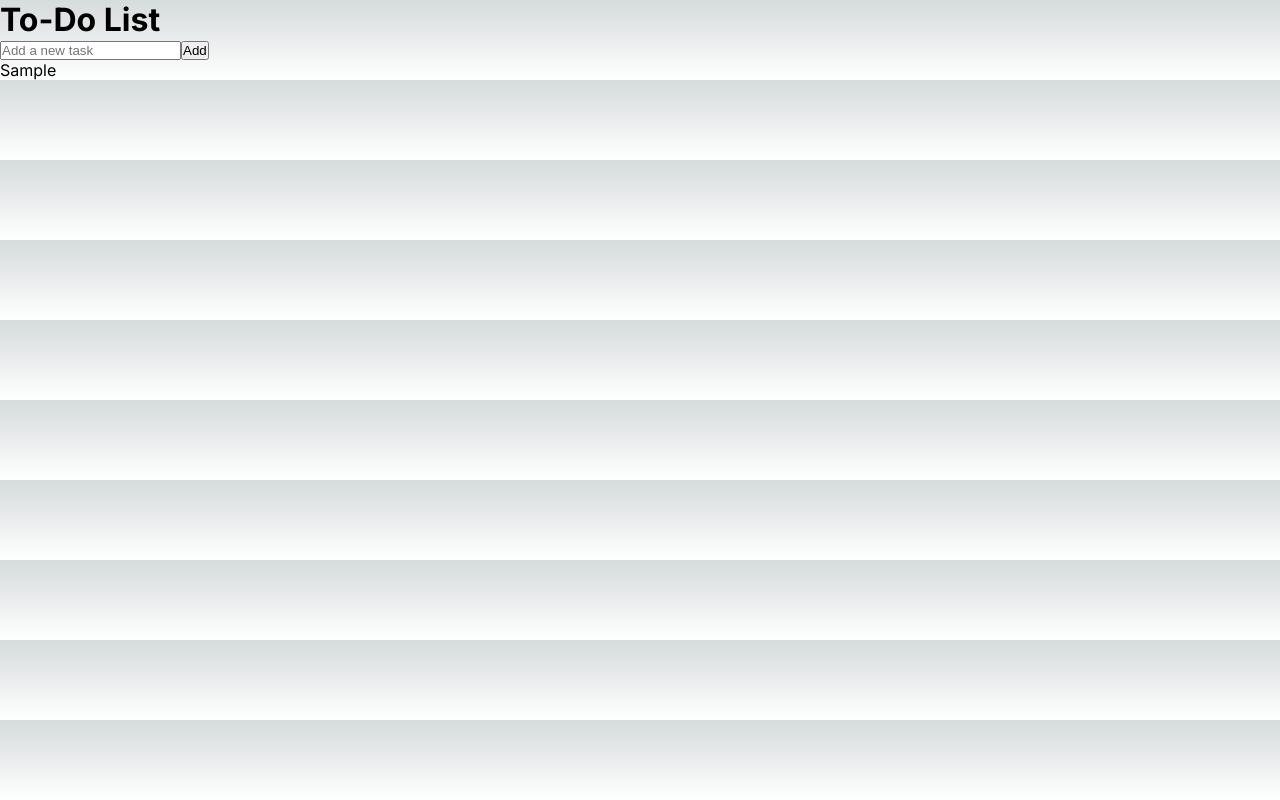
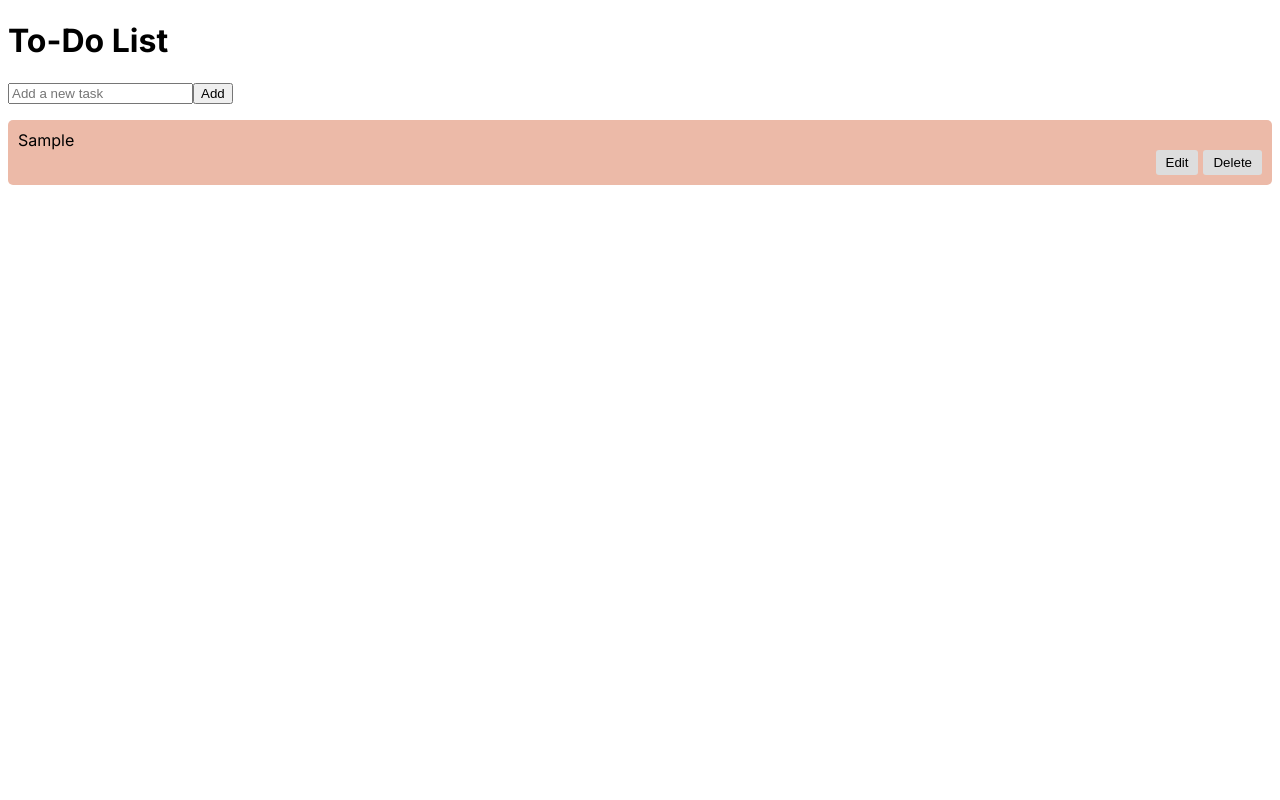
Before and after one commit to pengsterism/to-do-list, a Next.js app: page / in a window 1280 px wide. Both pictures are taken after typing "Sample" into the empty fields and a click on the button "Add". Built offline with nearby package versions, Linux system fonts and the light colour scheme.

Commit message:
- added edit and remove - added styled-components - removed css

```diff
--- a/src/app/components/ListItems/ListItems.js
+++ b/src/app/components/ListItems/ListItems.js
@@ -1,13 +1,82 @@
-import React from 'react';
+"use client"
 
-function ListItems({ tasks }) {
+import React, { useState } from 'react';
+import styled from 'styled-components';
+
+
+
+const colors = ['#ECBAA8', '#CC1426', '#56223D', '#EF60A3', '#000000'];
+
+const StyledUl = styled.ul`
+  list-style-type: none;
+  padding: 0;
+  align-items:center;
+  justify-content: center;
+`;
+
+const StyledLi = styled.li`
+  margin-bottom: 8px;
+  background-color: ${props => props.color || 'white'};
+  padding: 10px;
+  border-radius: 5px;
+`;
+
+const Button = styled.button`
+  padding: 5px 10px;
+  border: none;
+  background-color: #ddd;
+  cursor: pointer;
+  border-radius: 3px;
+  display: flex;
+  justify-content: space-between;
+`;
+
+const ButtonContainer = styled.div`
+justify-content: right;
+align-items: right;
+display: flex;
+column-gap: 5px;
+`;
+
+function ListItems({ tasks, handleEdit, handleDelete, editingIndex, handleUpdate }) {
+
+  const [editedTask, setEditedTask] = useState('');
+
+  const handleChange = event => {
+    setEditedTask(event.target.value);
+  };
+
+  const handleSave = index => {
+    handleUpdate(index, editedTask);
+    setEditedTask('');
+    handleEdit(-1);
+  };
   return (
-    <ul>
-      {tasks.map((task, index) => (
-        <li key={index}>{task}</li>
-      ))}
-    </ul>
-  );
+    <StyledUl>
+    {tasks.map((task, index) => (
+      <StyledLi key={index} color={colors[index % colors.length]}>
+        {editingIndex === index ? (
+          <>
+            <input type="text" value={editedTask} onChange={handleChange} />
+            <div>
+              <Button onClick={() => handleSave(index)}>Save</Button>
+              <Button onClick={() => handleDelete(index)}>Delete</Button>
+            </div>
+          </>
+        ) : (
+          <>
+            {task}
+            <ButtonContainer>
+              <Button onClick={() => handleEdit(index)}>Edit</Button>
+              <Button onClick={() => handleDelete(index)}>Delete</Button>
+            </ButtonContainer>
+          </>
+        )}
+      </StyledLi>
+    ))}
+  </StyledUl>
+);
 }
 
+
 export default ListItems;
--- a/src/app/components/TodoList/TodoList.js
+++ b/src/app/components/TodoList/TodoList.js
@@ -4,18 +4,42 @@ import React, { useState } from 'react';
 import InputForm from '../InputForm/InputForm';
 import ListItems from '../ListItems/ListItems';
 
+
+
 function TodoList() {
   const [tasks, setTasks] = useState([]);
+  const [editingIndex, setEditingIndex] = useState(-1);
 
   const addTask = (task) => {
     setTasks([...tasks, task]);
+  };
+
+  const handleEdit = (index) => {
+    setEditingIndex(index);
+  };
+
+  const handleDelete = (index) => {
+    const newTasks = tasks.filter((_, i) => i !== index);
+    setTasks(newTasks);
+  };
+
+  const handleUpdate = (index, updatedTask) => {
+    const updatedTasks = tasks.map((task, i) => (i === index ? updatedTask : task));
+    setTasks(updatedTasks);
+    setEditingIndex(-1);
   };
 
   return (
     <div>
       <h1>To-Do List</h1>
       <InputForm addTask={addTask} />
-      <ListItems tasks={tasks} />
+      <ListItems
+        tasks={tasks}
+        handleEdit={handleEdit}
+        handleDelete={handleDelete}
+        editingIndex={editingIndex}
+        handleUpdate={handleUpdate}
+      />
     </div>
   );
 }
--- a/src/app/globals.css
+++ /dev/null
@@ -1,107 +0,0 @@
-:root {
-  --max-width: 1100px;
-  --border-radius: 12px;
-  --font-mono: ui-monospace, Menlo, Monaco, 'Cascadia Mono', 'Segoe UI Mono',
-    'Roboto Mono', 'Oxygen Mono', 'Ubuntu Monospace', 'Source Code Pro',
-    'Fira Mono', 'Droid Sans Mono', 'Courier New', monospace;
-
-  --foreground-rgb: 0, 0, 0;
-  --background-start-rgb: 214, 219, 220;
-  --background-end-rgb: 255, 255, 255;
-
-  --primary-glow: conic-gradient(
-    from 180deg at 50% 50%,
-    #16abff33 0deg,
-    #0885ff33 55deg,
-    #54d6ff33 120deg,
-    #0071ff33 160deg,
-    transparent 360deg
-  );
-  --secondary-glow: radial-gradient(
-    rgba(255, 255, 255, 1),
-    rgba(255, 255, 255, 0)
-  );
-
-  --tile-start-rgb: 239, 245, 249;
-  --tile-end-rgb: 228, 232, 233;
-  --tile-border: conic-gradient(
-    #00000080,
-    #00000040,
-    #00000030,
-    #00000020,
-    #00000010,
-    #00000010,
-    #00000080
-  );
-
-  --callout-rgb: 238, 240, 241;
-  --callout-border-rgb: 172, 175, 176;
-  --card-rgb: 180, 185, 188;
-  --card-border-rgb: 131, 134, 135;
-}
-
-@media (prefers-color-scheme: dark) {
-  :root {
-    --foreground-rgb: 255, 255, 255;
-    --background-start-rgb: 0, 0, 0;
-    --background-end-rgb: 0, 0, 0;
-
-    --primary-glow: radial-gradient(rgba(1, 65, 255, 0.4), rgba(1, 65, 255, 0));
-    --secondary-glow: linear-gradient(
-      to bottom right,
-      rgba(1, 65, 255, 0),
-      rgba(1, 65, 255, 0),
-      rgba(1, 65, 255, 0.3)
-    );
-
-    --tile-start-rgb: 2, 13, 46;
-    --tile-end-rgb: 2, 5, 19;
-    --tile-border: conic-gradient(
-      #ffffff80,
-      #ffffff40,
-      #ffffff30,
-      #ffffff20,
-      #ffffff10,
-      #ffffff10,
-      #ffffff80
-    );
-
-    --callout-rgb: 20, 20, 20;
-    --callout-border-rgb: 108, 108, 108;
-    --card-rgb: 100, 100, 100;
-    --card-border-rgb: 200, 200, 200;
-  }
-}
-
-* {
-  box-sizing: border-box;
-  padding: 0;
-  margin: 0;
-}
-
-html,
-body {
-  max-width: 100vw;
-  overflow-x: hidden;
-}
-
-body {
-  color: rgb(var(--foreground-rgb));
-  background: linear-gradient(
-      to bottom,
-      transparent,
-      rgb(var(--background-end-rgb))
-    )
-    rgb(var(--background-start-rgb));
-}
-
-a {
-  color: inherit;
-  text-decoration: none;
-}
-
-@media (prefers-color-scheme: dark) {
-  html {
-    color-scheme: dark;
-  }
-}
--- a/src/app/layout.js
+++ b/src/app/layout.js
@@ -1,11 +1,10 @@
-import './globals.css'
 import { Inter } from 'next/font/google'
 
 const inter = Inter({ subsets: ['latin'] })
 
 export const metadata = {
-  title: 'Create Next App',
-  description: 'Generated by create next app',
+  title: 'To Do List',
+  description: 'Zahira made this! Wow',
 }
 
 export default function RootLayout({ children }) {
```
Also changed, not shown: src/app/page.module.css (deleted, +0 -229 lines).
